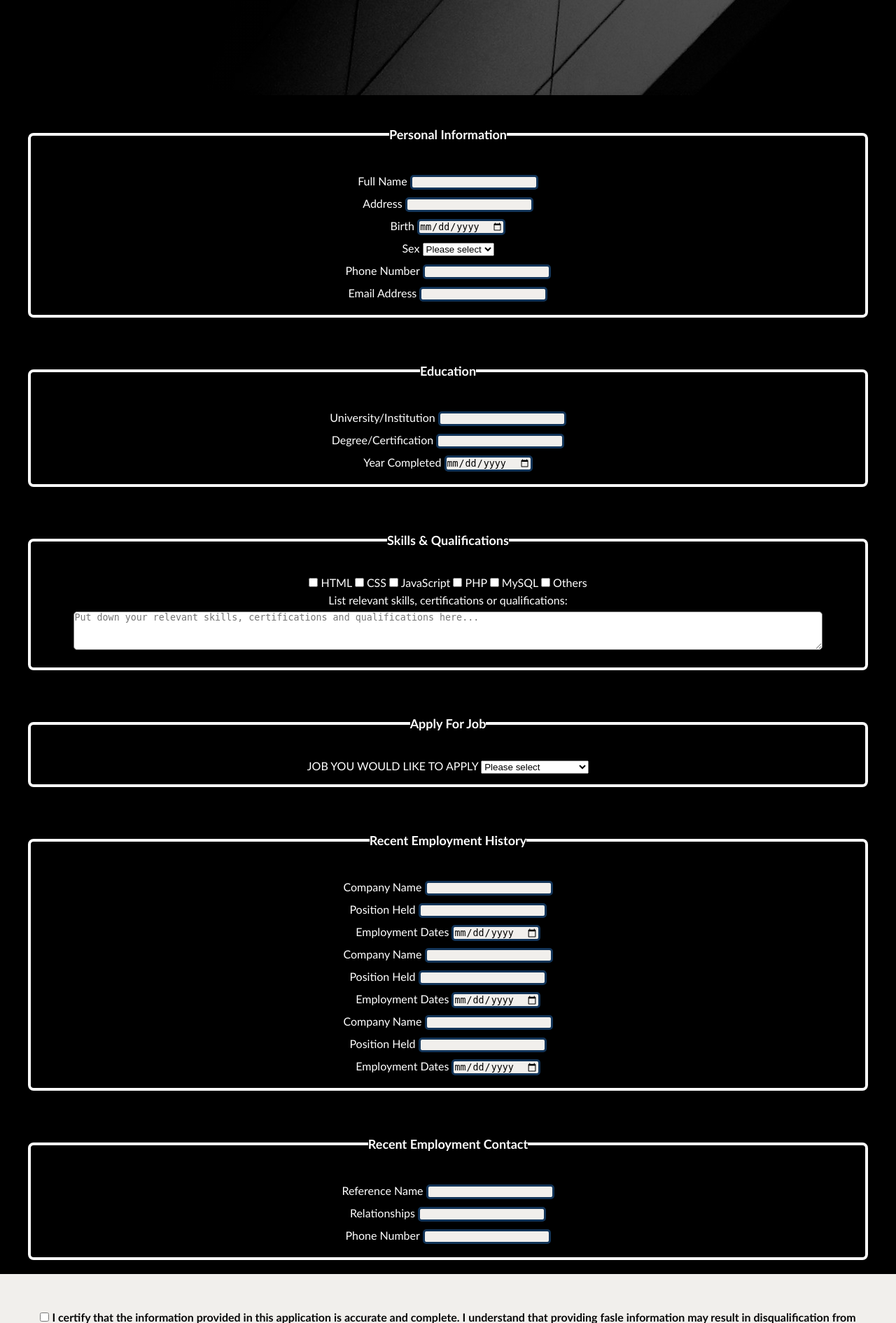
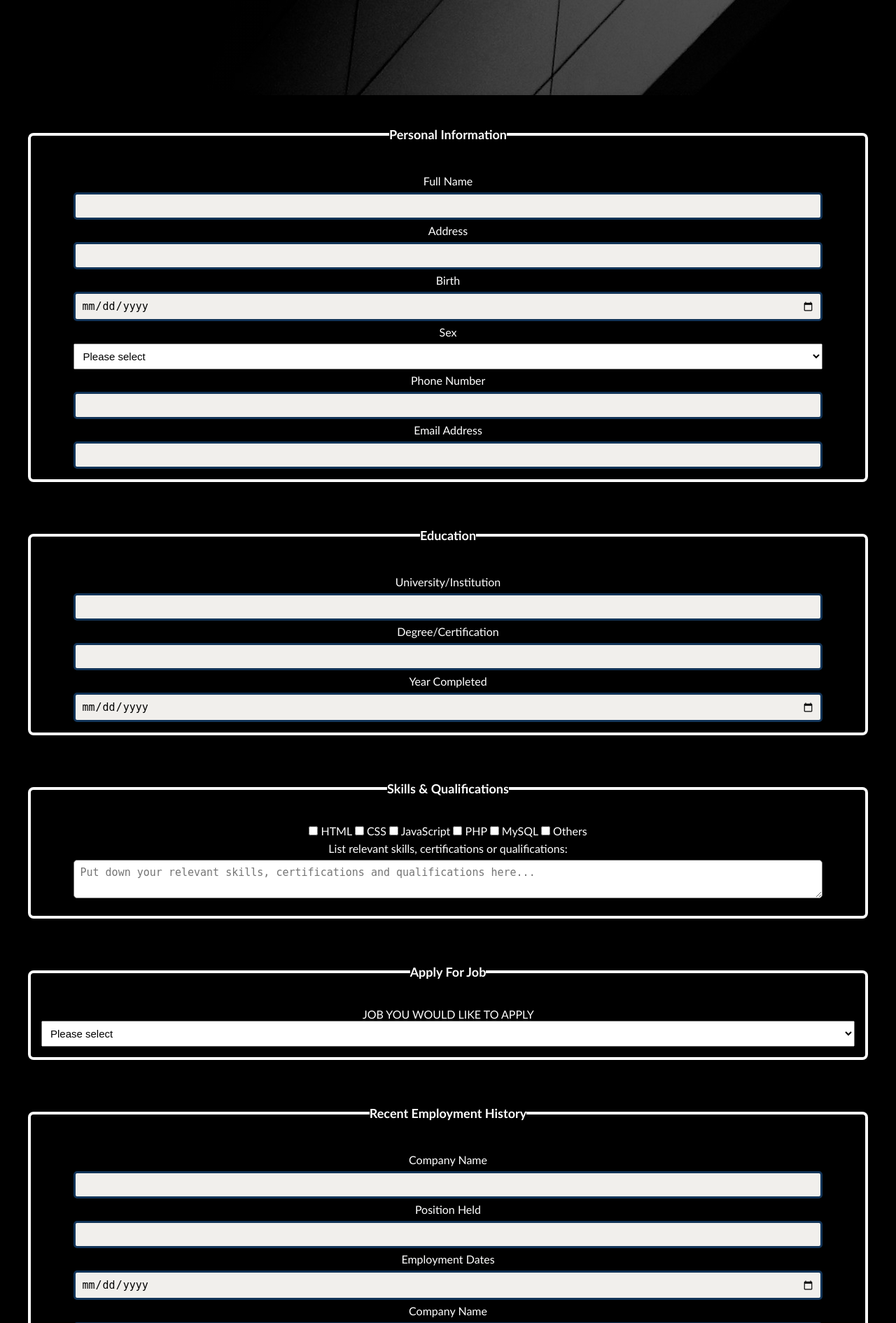
Before and after one commit to AnnNK137/project1, a PHP site: page /project1/apply.html in a window 1280 px wide. Shown: the part 567-2458 px from the top of the page at 70% size. Run offline with PHP 8.4, Linux system fonts and the light colour scheme.

Commit message:
added contents and styling

```diff
--- a/styles/styles.css
+++ b/styles/styles.css
@@ -693,21 +693,34 @@ footer a:hover{
     font-weight: bold;
     line-height: 4;      /*gap between contents and title*/
 }
-#app_form textarea{
+
+#app_form textarea {
     width: 100%;          /*remain inside the border*/
     max-width: 100%;
     height: 55px; /*set size for typing area*/
     background-color: white;
     border-radius: 5px;
 }
+
 #app_form .checkbox {
     width: 100%;
     max-width: 100%;
 }
-#app_form input{
+
+#app_form input {
     background-color: var(--light-beige);
     border: 3px solid var(--blue);
     border-radius: 5px;
+}
+
+#app_form input[type="text"],
+#app_form input[type="date"],
+#app_form select,
+#app_form textarea {
+    width: 100%;         /* inside the border */
+    box-sizing: border-box; /* padding + border into width */
+    padding: 8px;        /* gap */
+    font-size: 15px;
 }
 
 #app_form .btn{
```
